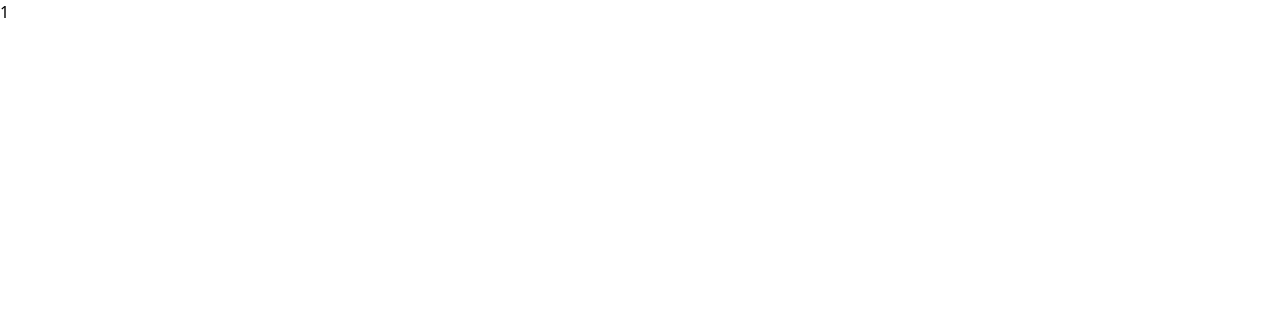
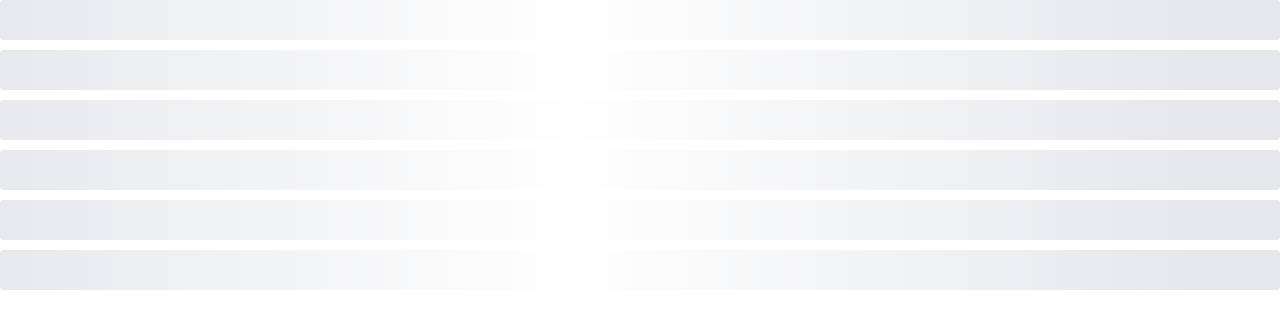
Before and after one commit to kardassuayb/media, a React (Create React App) app: page / in a window 1280 px wide. Shown: the top 328 px of the page. Built offline with nearby package versions, Linux system fonts and the light colour scheme; data requests are answered from the project's data file.

Commit message:
Animation with TailwindCSS

```diff
--- a/src/components/Skeleton.js
+++ b/src/components/Skeleton.js
@@ -1,6 +1,25 @@
 import classNames from "classnames";
 
-const Skeleton = ({ times }) => {
+const Skeleton = ({ times, className }) => {
+  const outerClassNames = classNames(
+    "relative",
+    "overflow-hidden",
+    "bg-gray-200",
+    "rounded",
+    "mb-2.5",
+    className
+  );
+  const innerClassNames = classNames(
+    "animate-shimmer",
+    "absolute",
+    "inset-0",
+    "-translate-x-full",
+    "bg-gradient-to-r",
+    "from-gray-200",
+    "via-white",
+    "to-gray-200"
+  );
+
   //   const boxes = [];
   //   for (let i = 0; i < times; i++) {
   //     boxes.push(<div key={i} />);
@@ -10,7 +29,11 @@
   const boxes = Array(times)
     .fill(0)
     .map((_, i) => {
-      return <div key={i} />;
+      return (
+        <div key={i} className={outerClassNames}>
+          <div className={innerClassNames} />
+        </div>
+      );
     });
   return boxes;
 };
--- a/src/components/UsersList.js
+++ b/src/components/UsersList.js
@@ -15,7 +15,7 @@
   }, [dispatch]);
 
   if (isLoading) {
-    return <Skeleton times={6} />;
+    return <Skeleton times={6} className="h-10 w-full" />;
   }
   if (error) {
     return <div>Error fetching data...</div>;
--- a/src/store/thunks/fetchUsers.js
+++ b/src/store/thunks/fetchUsers.js
@@ -5,7 +5,7 @@
   const response = await axios.get("http://localhost:3005/users");
 
   // DEV ONLY!!
-  await pause(1000);
+  await pause(10000);
 
   return response.data;
 });
--- a/tailwind.config.js
+++ b/tailwind.config.js
@@ -2,7 +2,16 @@
 module.exports = {
   content: ["./src/**/*.{js,jsx,ts,tsx}"],
   theme: {
-    extend: {},
+    extend: {
+      keyframes: {
+        shimmer: {
+          "100%": { transform: "translateX(100%)" },
+        },
+      },
+      animation: {
+        shimmer: "shimmer 3.5s infinite",
+      },
+    },
   },
   plugins: [],
 };
```
